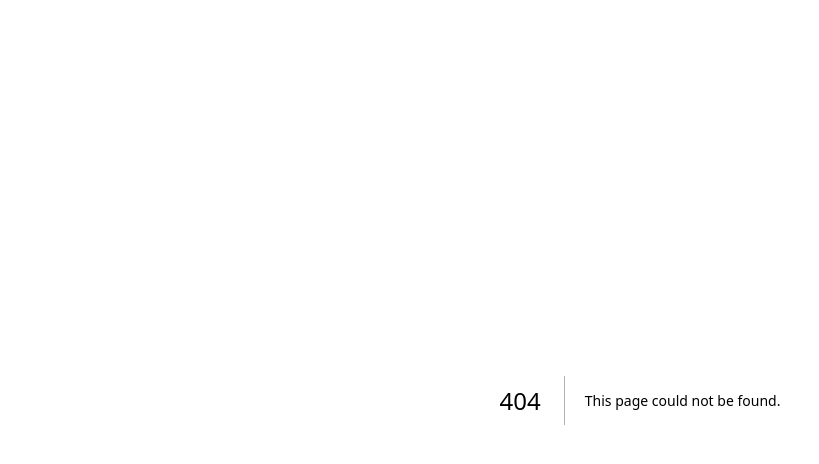
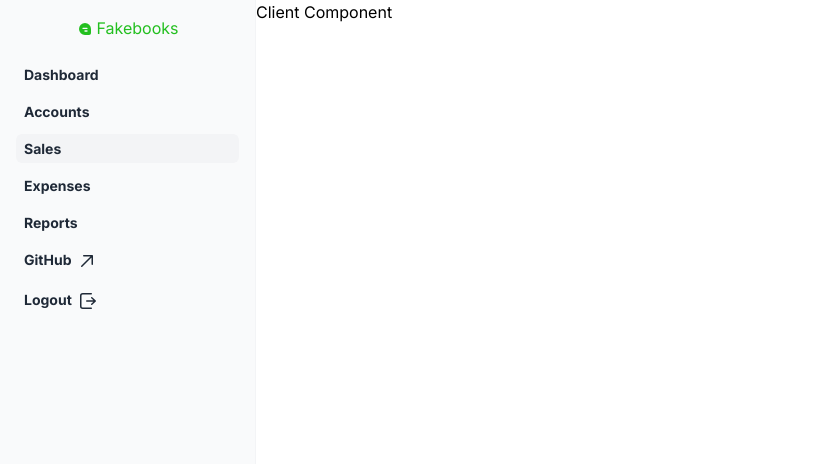
Before and after one commit to MiguelHG2351/nextjs-research, a Next.js app: page /component/client in a window 1280 px wide. Before the commit this address had no page. Shown: the top 464 px of the page, without its empty margins (0-819 px from the left). Built offline with nearby package versions, Linux system fonts and the light colour scheme.

Commit message:
sidenav and other styles added

```diff
--- /dev/null
+++ b/app/component/client/page.tsx
@@ -0,0 +1,9 @@
+'use client'
+
+import React from 'react'
+
+export default function page() {
+  return (
+    <div>Client Component</div>
+  )
+}
--- /dev/null
+++ b/app/component/page.tsx
@@ -0,0 +1,13 @@
+import React from 'react'
+import Link from 'next/link'
+
+export default function page() {
+  return (
+    <div>
+      <p className='block'>
+      Will be render on the server
+      </p>
+      <Link className='text-indigo-500' href="/">Link</Link>
+    </div>
+  )
+}
--- a/app/globals.css
+++ b/app/globals.css
@@ -15,13 +15,3 @@
     --background-end-rgb: 0, 0, 0;
   }
 }
-
-body {
-  color: rgb(var(--foreground-rgb));
-  background: linear-gradient(
-      to bottom,
-      transparent,
-      rgb(var(--background-end-rgb))
-    )
-    rgb(var(--background-start-rgb));
-}
--- a/app/layout.tsx
+++ b/app/layout.tsx
@@ -1,22 +1,28 @@
-import './globals.css'
-import type { Metadata } from 'next'
-import { Inter } from 'next/font/google'
+import "./globals.css";
+import type { Metadata } from "next";
+import { Inter } from "next/font/google";
+import Sidenav from "@/components/Sidenav";
 
-const inter = Inter({ subsets: ['latin'] })
+const inter = Inter({ subsets: ["latin"] });
 
 export const metadata: Metadata = {
-  title: 'Create Next App',
-  description: 'Generated by create next app',
-}
+  title: "Create Next App",
+  description: "Generated by create next app",
+};
 
 export default function RootLayout({
   children,
 }: {
-  children: React.ReactNode
+  children: React.ReactNode;
 }) {
   return (
     <html lang="en">
-      <body className={inter.className}>{children}</body>
+      <body className="min-h-screen flex bg-white" style={inter.style}>
+        <div className="grid grid-cols-[20%_auto] w-full flex-1">
+          <Sidenav />
+          {children}
+        </div>
+      </body>
     </html>
-  )
+  );
 }
--- /dev/null
+++ b/components/Sidenav.tsx
@@ -0,0 +1,86 @@
+export default function Sidenav() {
+  return (
+    <section className="border-r border-r-gray-100 bg-gray-50 px-4">
+      <div className="flex justify-center">
+        <div className="flex items-center py-4 text-[color:#23BF1F]">
+          <svg
+            className="relative top-[1px] h-4 w-4"
+            xmlns="http://www.w3.org/2000/svg"
+            fill="none"
+            viewBox="0 0 24 24">
+            <path
+              fill="#23BF1F"
+              fillRule="evenodd"
+              d="M12 3a9 9 0 000 18h4.5c1.398 0 2.097 0 2.648-.228a3 3 0 001.624-1.624C21 18.597 21 17.898 21 16.5V12a9 9 0 00-9-9zm-4 8a1 1 0 011-1h6a1 1 0 110 2H9a1 1 0 01-1-1zm3 4a1 1 0 011-1h3a1 1 0 110 2h-3a1 1 0 01-1-1z"
+              clipRule="evenodd"
+            />
+          </svg>
+          <div className="w-1" />
+          <div className="font-display text-d-p-sm">Fakebooks</div>
+        </div>
+      </div>
+      <div className="flex flex-col">
+        <div className="flex flex-col font-bold text-gray-800">
+          <a
+            className="my-1 py-1 px-2 pr-16 text-[length:14px] "
+            href="/dashboard">
+            Dashboard
+          </a>
+          <a
+            className="my-1 py-1 px-2 pr-16 text-[length:14px] "
+            href="/accounts">
+            Accounts
+          </a>
+          <a
+            className="my-1 py-1 px-2 pr-16 text-[length:14px] rounded-md bg-gray-100"
+            href="/sales"
+            aria-current="page">
+            Sales
+          </a>
+          <a
+            className="my-1 py-1 px-2 pr-16 text-[length:14px] "
+            href="/expenses">
+            Expenses
+          </a>
+          <a
+            className="my-1 py-1 px-2 pr-16 text-[length:14px] "
+            href="/reports">
+            Reports
+          </a>
+          <a
+            href="https://github.com/MiguelHG2351/nextjs-research"
+            className="my-1 flex gap-1 py-1 px-2 pr-16 text-[length:14px]">
+            GitHub{" "}
+            <svg width={24} height={24} fill="none">
+              <path
+                stroke="currentColor"
+                strokeLinecap="round"
+                strokeLinejoin="round"
+                strokeWidth="1.5"
+                d="M17.25 15.25v-8.5h-8.5M17 7 6.75 17.25"
+              />
+            </svg>
+          </a>
+          <form
+            method="post"
+            action="/logout"
+            encType="application/x-www-form-urlencoded"
+            className="my-1 py-1 px-2 pr-16 text-[length:14px]">
+            <button type="submit" className="flex gap-1 font-bold">
+              Logout{" "}
+              <svg width={24} height={24} fill="none">
+                <path
+                  stroke="currentColor"
+                  strokeLinecap="round"
+                  strokeLinejoin="round"
+                  strokeWidth="1.5"
+                  d="m15.75 8.75 3.5 3.25-3.5 3.25M19 12h-8.25M15.25 4.75h-8.5a2 2 0 0 0-2 2v10.5a2 2 0 0 0 2 2h8.5"
+                />
+              </svg>
+            </button>
+          </form>
+        </div>
+      </div>
+    </section>
+  );
+}
--- a/pages/client.tsx
+++ b/pages/client.tsx
@@ -1,3 +1,4 @@
+import '../app/globals.css'
 export default function Client() {
   return (
     <p className="text-xs">
```
